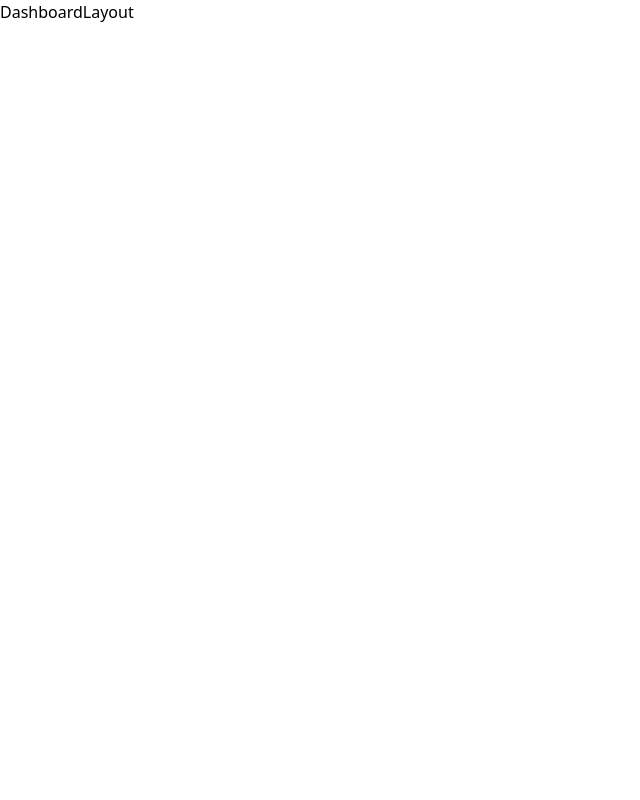
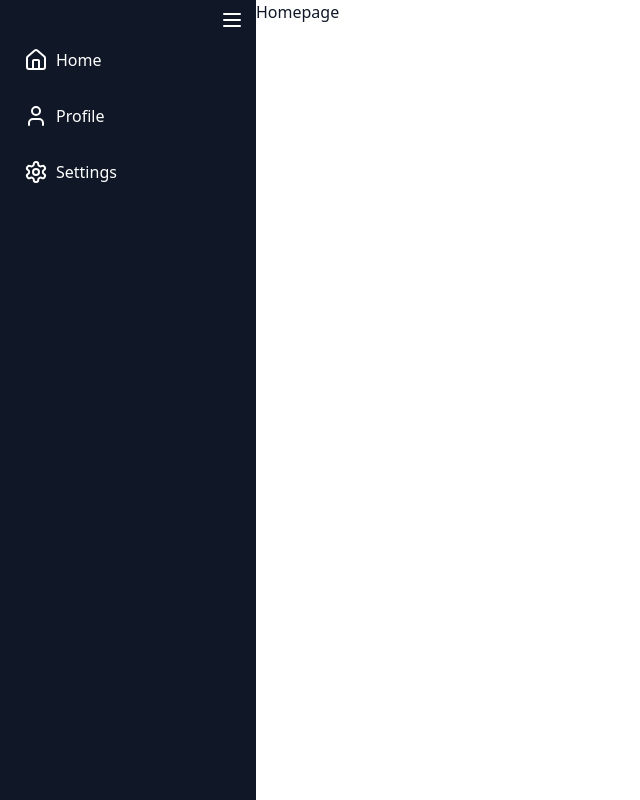
Before and after one commit to JtinPGoswami/Trading-Tantra, a React (Vite) app in the folder Frontend/: page /dashboard in a window 1280 px wide. Shown: the whole page, without its empty margins (0-640 px from the left). Built offline with nearby package versions, Linux system fonts and the light colour scheme; a web font is replaced by a local one.

Commit message:
make layout

```diff
--- a/Frontend/src/Layouts/DashboardLayout.jsx
+++ b/Frontend/src/Layouts/DashboardLayout.jsx
@@ -1,9 +1,19 @@
-import React from 'react'
+import React from "react";
+import Sidebar from "../Components/Dashboard/Sidebar";
+import { Outlet } from "react-router-dom";
 
 const DashboardLayout = () => {
   return (
-    <div>DashboardLayout</div>
-  )
-}
+    <>
+      <div className="flex">
+        <Sidebar />
 
-export default DashboardLayout
+        <main>
+          <Outlet />
+        </main>
+      </div>
+    </>
+  );
+};
+
+export default DashboardLayout;
--- a/Frontend/src/pages/DashboardPage/Homepage.jsx
+++ b/Frontend/src/pages/DashboardPage/Homepage.jsx
@@ -2,7 +2,7 @@ import React from 'react'
 
 const Homepage = () => {
   return (
-    <div>Homepage</div>
+    <div className='text-gray-900'>Homepage</div>
   )
 }
 
```
